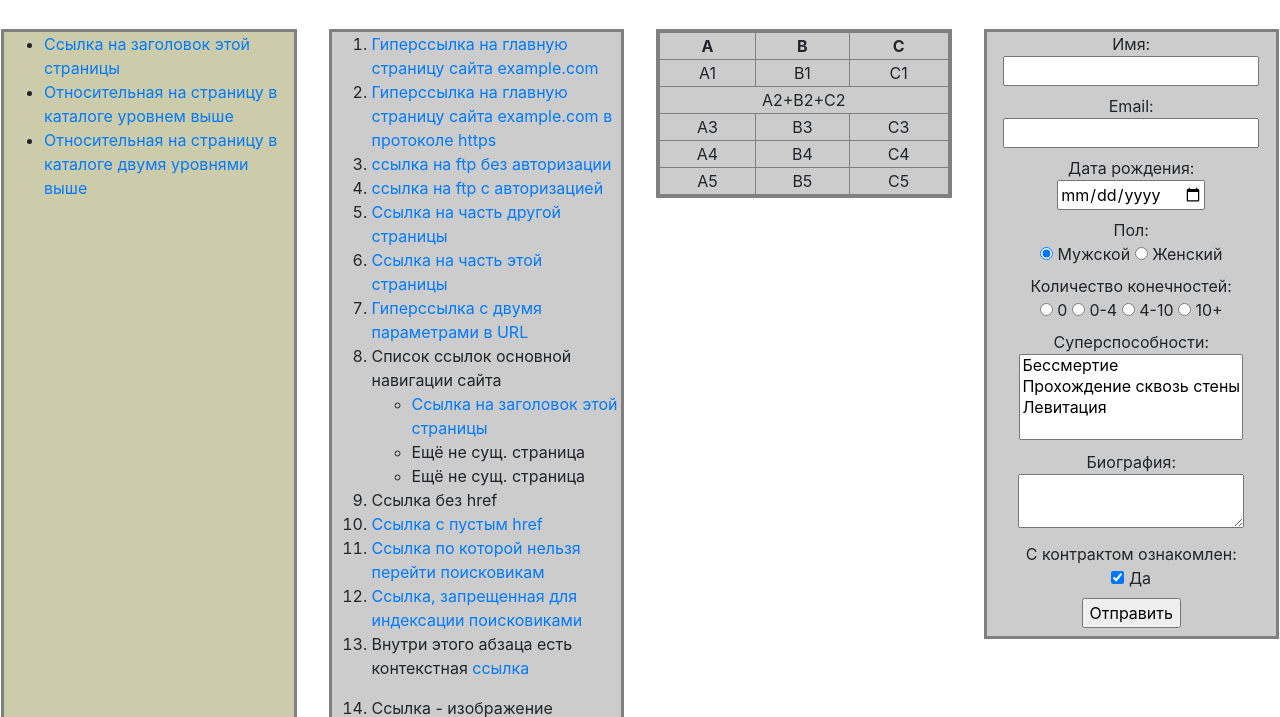
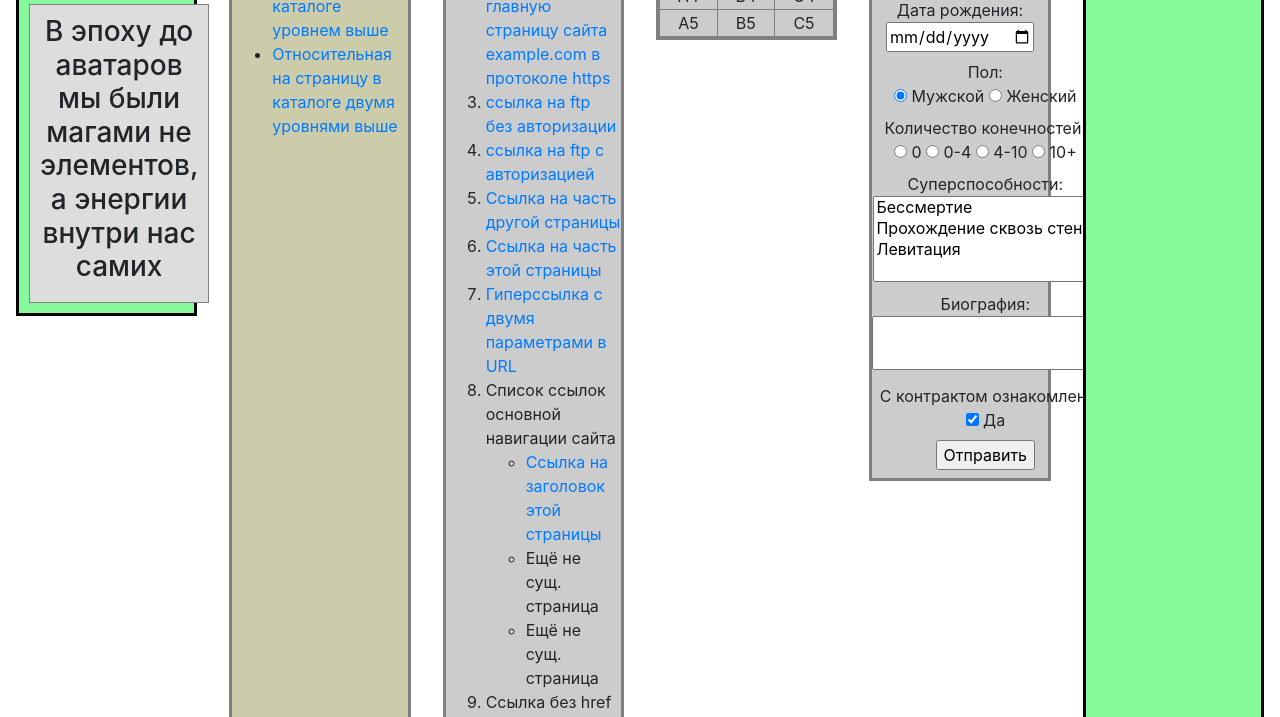
Before and after one commit to s0160166/web1, a plain HTML site: page root/index/indexy.html in a window 1280 px wide. Shown: the part 145-862 px from the top of the page. Drawn offline with nearby package versions, Linux system fonts and the light colour scheme.

Commit message:
commit14(4)

```diff
--- a/root/index/indexy.html
+++ b/root/index/indexy.html
@@ -14,22 +14,19 @@
   <body>
   <div class="container-fluid">
     <div class="row d-flex mx-sm-m3">
-      <div class = "col-md-12 order-1 px-sm-3">
+      <div class = "col-md-2 order-1 px-sm-3">
         <div class="h-100 py-3">
   <header>
 		<div id="header_box">
 			<img id="logo" src="image.png" alt="picture">
 			<div id="siteName">
 				<h3>В эпоху до аватаров мы были магами не элементов, а энергии внутри нас самих</h3>
-        </div>
-			</div>
+      </div>
 		</div>
 	</header>
       </div>
       </div>
-      </div>
-    <div class="row d-flex mx-sm-m3">
-    <div class = "col-md-3 order-1 px-sm-3">
+    <div class = "col-md-2 order-2 px-sm-3">
     <div class="h-100 py-3">
        <div id = "menu">
         <ul>
@@ -40,7 +37,7 @@
        </div>
     </div>
     </div>
-    <div class = "col-md-3 order-2 px-sm-3">
+    <div class = "col-md-2 order-3 px-sm-3">
     <div class="h-100 py-3">
       <nav>
       <ol class = "link">
@@ -85,7 +82,7 @@
       </nav>
     </div>
     </div>
-  <div class = "col-md-3 order-3 px-sm-3">
+  <div class = "col-md-2 order-4 px-sm-3">
   <div class="h-100 py-3">
     <div id="table_conteiner">
     <table>
@@ -121,7 +118,7 @@
   </div>
 </div>
 </div>
-<div class = "col-md-3 order-4 px-sm-3">
+<div class = "col-md-2 order-5 px-sm-3">
 <div class="h-100 py-3">
  <div id="form">
     <form action="\" method="POST">
@@ -191,9 +188,8 @@
 </div>
 </div>
 </div>
-</div>
- <div class="row d-flex mx-sm-m3">
-  <div class = "col-md-12 order-1 px-sm-3">
+
+  <div class = "col-md-2 order-6 px-sm-3">
   <div class="h-100 py-3">
     <footer>
       <div id="footer_text">
```
Also changed, not shown: 1 other file.
